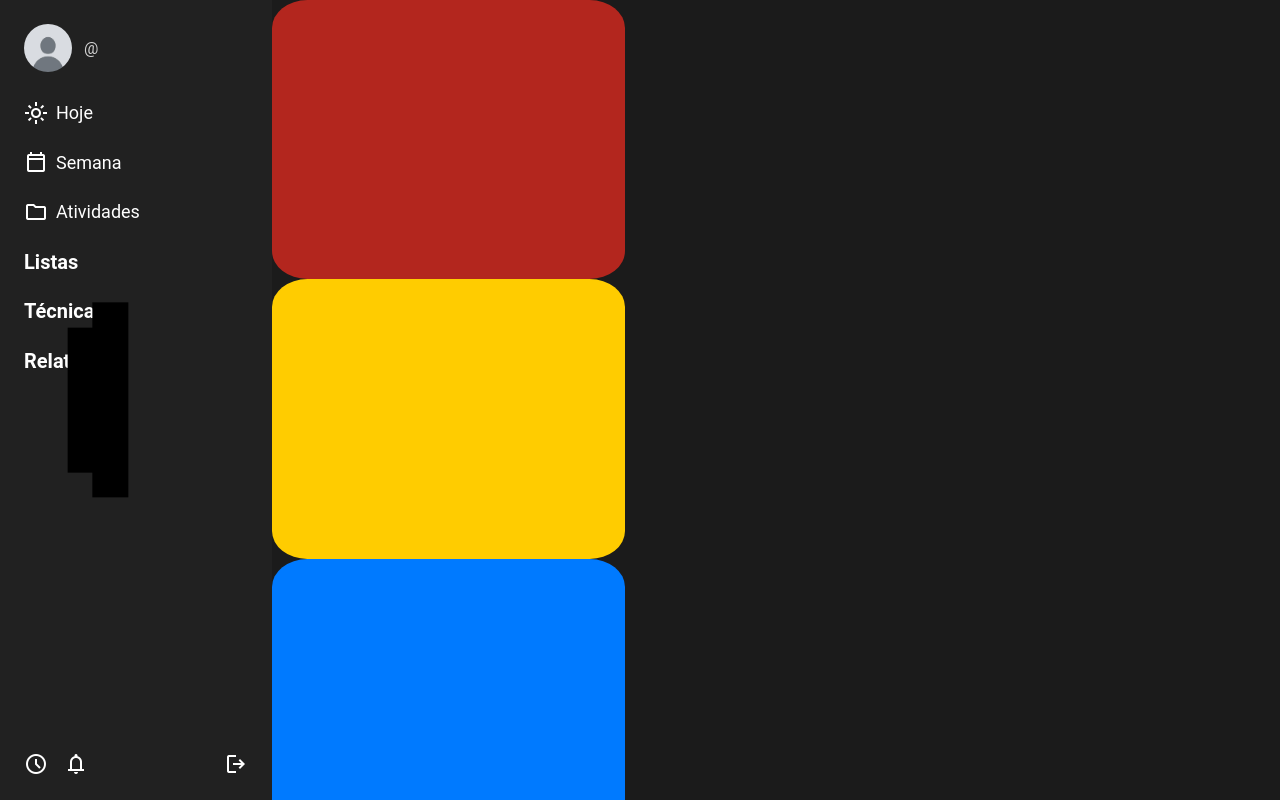
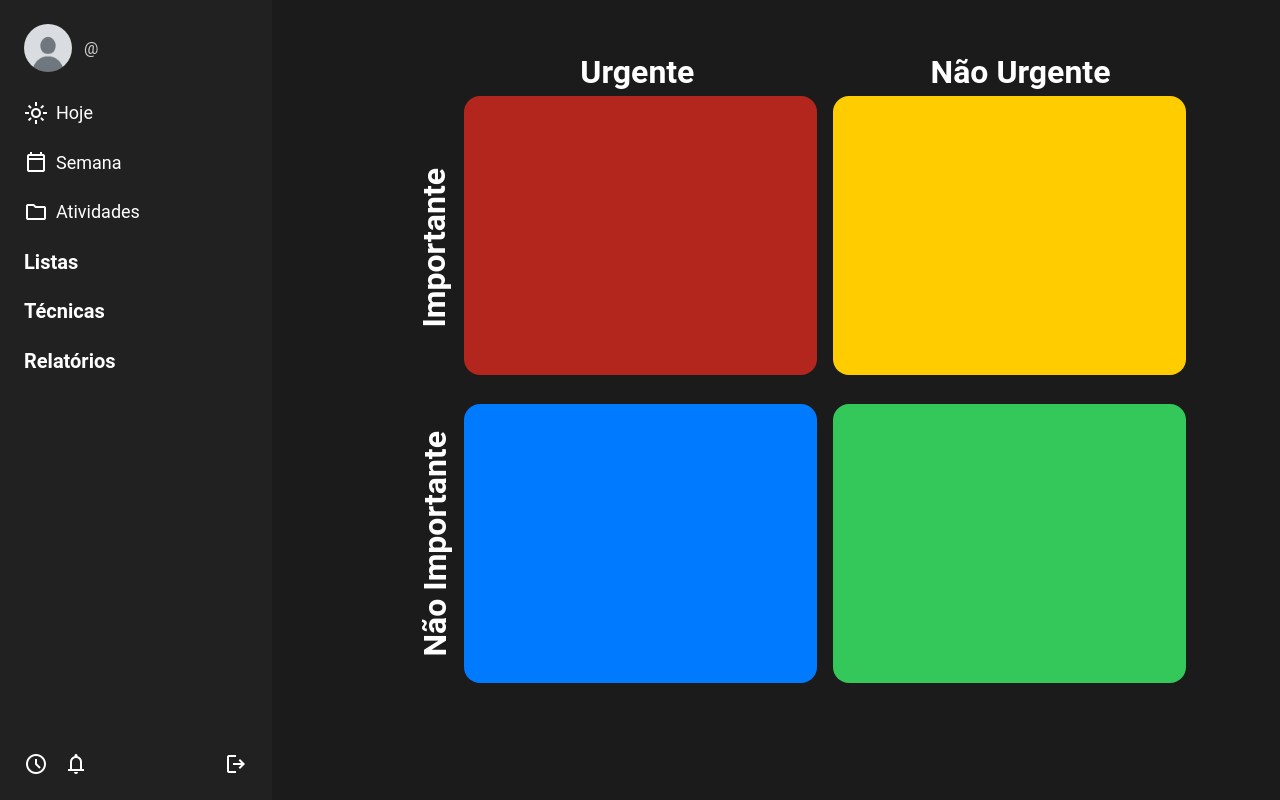
Before and after one commit to bijunkes/Kronos, a React (Vite) app in the folder front/: page /eisenhower in a window 1280 px wide. Shown: the top 800 px of the page. Built offline with nearby package versions, Linux system fonts and the light colour scheme.

Commit message:
Layout da Matriz terminado
Falta acrescentar as listas de tarefas

```diff
--- a/front/src/app.jsx
+++ b/front/src/app.jsx
@@ -22,7 +22,7 @@ function App() {
     return (
         <BrowserRouter>
             <Routes>
-                <Route path="/" element={<Navigate to="/cadastro" replace />}/>
+                <Route path="/" element={<Navigate to="/eisenhower" replace />}/>
                 <Route path="/login" element={<Login />} />
                 <Route path="/cadastro" element={<Cadastro />} />
                 <Route path="/resetar-senha" element={<ResetarSenha />} />
--- a/front/src/components/MatrizEisenhower/index.jsx
+++ /dev/null
@@ -1,34 +0,0 @@
-import React, { useState } from "react";
-import {NaoImportanteUrgente,
- NaoImportanteNaoUrgente,
- ImportanteNaoUrgente,
- ImportanteUrgente,
- TextoVertical
-} from './style';
-
-function MatrizEisenhower(){
-
-    var lista = []
-
-    const handleEdit = (e) => {
-
-
-    }
-    return(
-
-        <div>
-
-        <TextoVertical>Importante</TextoVertical>
-        <ImportanteUrgente></ImportanteUrgente>
-        <ImportanteNaoUrgente></ImportanteNaoUrgente>
-        <TextoVertical>Nâo Importante</TextoVertical>
-        <NaoImportanteUrgente></NaoImportanteUrgente>
-        <NaoImportanteNaoUrgente></NaoImportanteNaoUrgente>
-
-        </div>
-
-    );
-
-}
-
-export default MatrizEisenhower;
--- a/front/src/components/MatrizEisenhower/style.js
+++ /dev/null
@@ -1,67 +0,0 @@
-import styled from "styled-components";
-
-export const NaoImportanteUrgente = styled.div`
-
-    background-color: #007AFF;
-    display: flex;
-    height: 34.92vh;
-    width: 27.6vw;
-    border-radius: 10%;
-    left:0.5vw;
-    top: 1vh;
-    right:0;
-
-
-`;
-export const NaoImportanteNaoUrgente = styled.div`
-
-    background-color: #34C759;
-    display: flex;
-    height: 34.92vh;
-    width: 27.6vw;
-    border-radius: 10%;
-    top: 1vh;
-`;
-export const ImportanteNaoUrgente = styled.div`
-
-    background-color: #FFCC00;
-    display: flex;
-    height: 34.92vh;
-    width: 27.6vw;
-    border-radius: 10%;
-    button:0;
-
-
-
-`;
-export const ImportanteUrgente = styled.div`
-
-    background-color: #B3261E;
-    display: flex;
-    height: 34.92vh;
-    width: 27.6vw;
-    border-radius: 10%;
-    left:0.5vw;
-    button: 0;
-    right: 0;
-
-
-`;
-
-export const TextoVertical = styled.h1`
-
-    transform: rotate(270deg);
-    background-color: #000000;
-    padding: 0.5vh 1vw;
-    margin-right: 1vw;
-    position: absolute;
-    left: 1vw;
-    top: 50%;
-    transform-origin: center;
-    translate: 0 -50%;
-    font-size: 1.5rem;
-    font-weight: bold;
-
-
-
-`;
--- a/front/src/containers/Einsenhower/index.jsx
+++ b/front/src/containers/Einsenhower/index.jsx
@@ -1,16 +1,42 @@
-import React from 'react';
-import Menu from '../../components/Menu/index';
-import MatrizEisenhower from '../../components/MatrizEisenhower/index';
+
+import React, { useState } from "react";
+import {Container,
+ NaoImportanteUrgente,
+ NaoImportanteNaoUrgente,
+ ImportanteNaoUrgente,
+ ImportanteUrgente,
+ LabelImportante,
+ LabelNaoImportante,
+ LabelUrgente,
+ LabelNaoUrgente
+} from "./style.js"
 
 
 function Eisenhower() {
 
+    const matriz = () => {
+
+        return(
+        <Container>
+
+            <ImportanteUrgente/>
+            <ImportanteNaoUrgente/>
+
+            <NaoImportanteUrgente/>
+            <NaoImportanteNaoUrgente/>
+
+            <LabelImportante>Importante</LabelImportante>
+            <LabelNaoImportante>Não Importante</LabelNaoImportante>
+            <LabelUrgente>Urgente</LabelUrgente>
+            <LabelNaoUrgente>Não Urgente</LabelNaoUrgente>
+
+
+        </Container>);
+
+    }
     return(
-        <div className="eisenhower-container">
 
-        <MatrizEisenhower/>
-
-        </div>
+        matriz()
 
     );
 
--- a/front/src/containers/Einsenhower/style.js
+++ b/front/src/containers/Einsenhower/style.js
@@ -1,10 +1,92 @@
-import style from 'styled-components';
+import styled from "styled-components";
 
-export const Teste = styled.div`
 
-    flex: 1;
-  background-color: var(--fundo-parte2);
+export const Container = styled.div`
+  display: grid;
+  left: 6rem;
+  grid-template-columns: 1fr 1fr;
+  grid-template-rows: 1fr 1fr;
+  gap: 0.5rem;
+  height: 100vh;
+  width: 72vw;
+  padding: 6rem;
+  box-sizing: border-box;
+  position: relative;
+`;
+
+export const Quadrante = styled.div`
   display: flex;
   justify-content: center;
+  align-items: center;
+  border-radius: 1rem;
+  font-weight: bold;
+  color: white;
+  font-size: 1.2rem;
+  height: 34.92vh;
+  width: 27.6vw;
+`;
 
-    `;
+export const ImportanteUrgente = styled(Quadrante)`
+  background-color: #B3261E;
+`;
+
+export const ImportanteNaoUrgente = styled(Quadrante)`
+  background-color: #FFCC00;
+  color: black;
+`;
+
+export const NaoImportanteUrgente = styled(Quadrante)`
+  background-color: #007AFF;
+`;
+
+export const NaoImportanteNaoUrgente = styled(Quadrante)`
+  background-color: #34C759;
+
+`;
+
+export const LabelVertical = styled.h2`
+  position: absolute;
+  transform: rotate(270deg) translateY(-50%);
+  transform-origin: center;
+  font-size: 2rem;
+  font-weight: bold;
+  color: #FFFFFF;
+  padding: 0.3rem 0.6rem;
+  border-radius: 0.5rem;
+  z-index: 10;
+`;
+
+export const LabelImportante = styled(LabelVertical)`
+  top: 28%;
+
+`;
+
+export const LabelNaoImportante = styled(LabelVertical)`
+  top: 65%;
+  left: -2rem;
+`;
+
+
+export const LabelHorizontal = styled.h2`
+  position: absolute;
+  top: 1rem;
+  font-size: 2rem;
+  font-weight: bold;
+  color: #FFFFFF;
+  padding: 0.3rem 0.6rem;
+  border-radius: 0.5rem;
+  z-index: 10;
+`;
+
+
+export const LabelUrgente = styled(LabelHorizontal)`
+  left: 22%;
+  top: 3rem;
+
+`;
+
+export const LabelNaoUrgente = styled(LabelHorizontal)`
+  left: 60%;
+  top: 3rem;
+
+`;
--- a/front/src/containers/Home/index.jsx
+++ b/front/src/containers/Home/index.jsx
@@ -1,6 +1,6 @@
 import React from 'react';
 import Menu from '../../components/Menu';
-import MatrizEisenhower from '../../components/MatrizEisenhower';
+
 
 function Home() {
     <div>
--- a/front/src/containers/Kanban/index.jsx
+++ b/front/src/containers/Kanban/index.jsx
@@ -1,13 +1,9 @@
 import React from 'react';
 
-import MatrizEisenhower from '../../components/MatrizEisenhower';
+
 
 function Kanban() {
-     <div>
 
-        <div ><MatrizEisenhower></MatrizEisenhower></div>
-
-    </div>
 }
 
 export default Kanban;
```
